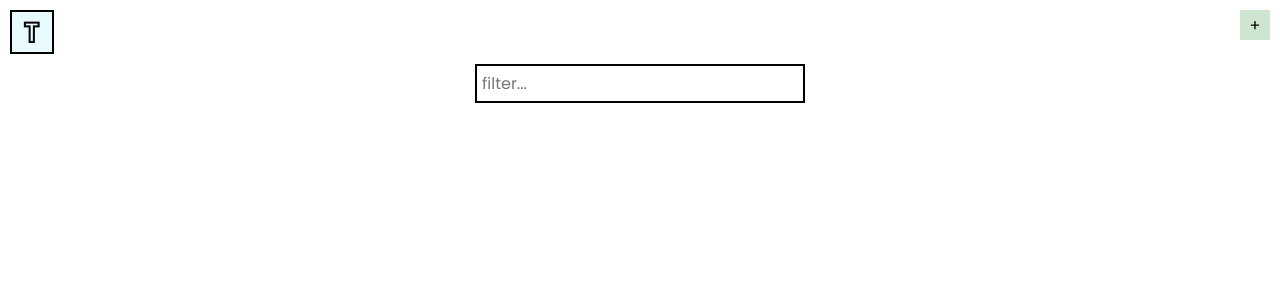
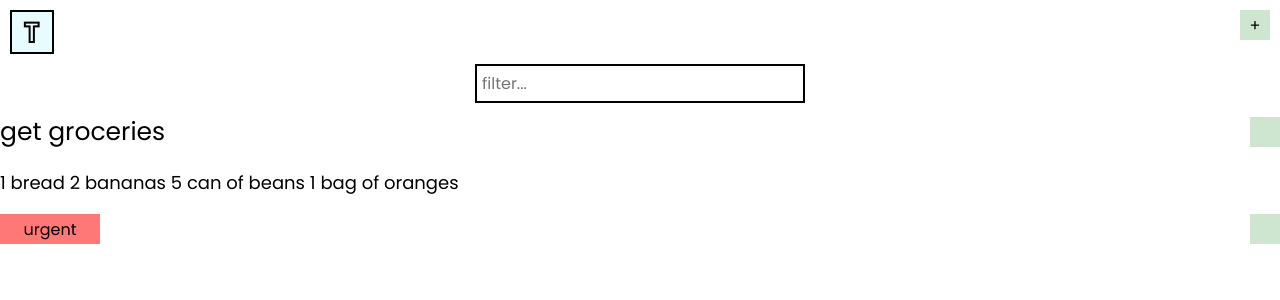
Before and after one commit to colorlessenergy/task-management, a Next.js app: page / in a window 1280 px wide. Shown: the top 300 px of the page. Built offline with nearby package versions, Linux system fonts and the light colour scheme.

Commit message:
create HTML structure for a task

```diff
--- a/pages/index.js
+++ b/pages/index.js
@@ -27,6 +27,28 @@ export default function Home () {
                         placeholder="filter..." />
                 </div>
 
+                <div className="card flex flex-direction-column p-1 b-1-black">
+                    <div className="flex justify-content-between align-items-center">
+                        <div className="text-3">
+                            get groceries
+                        </div>
+
+                        <div className="square background-color-black"></div>
+                    </div>
+
+                    <p className="card__text m-0 mb-auto text-2">
+                        1 bread 2 bananas 5 can of beans 1 bag of oranges
+                    </p>
+
+                    <div className="flex justify-content-between align-items-center">
+                        <div className="flex justify-content-center align-items-center tag background-color-red">
+                            urgent
+                        </div>
+
+                        <div className="square b-1-black"></div>
+                    </div>
+                </div>
+
                 <Modal isOpen={ isAddTaskModalOpen } toggleModal={ toggleAddTaskModal }>
                     <AddTask toggleModal={ toggleAddTaskModal } />
                 </Modal>
```
